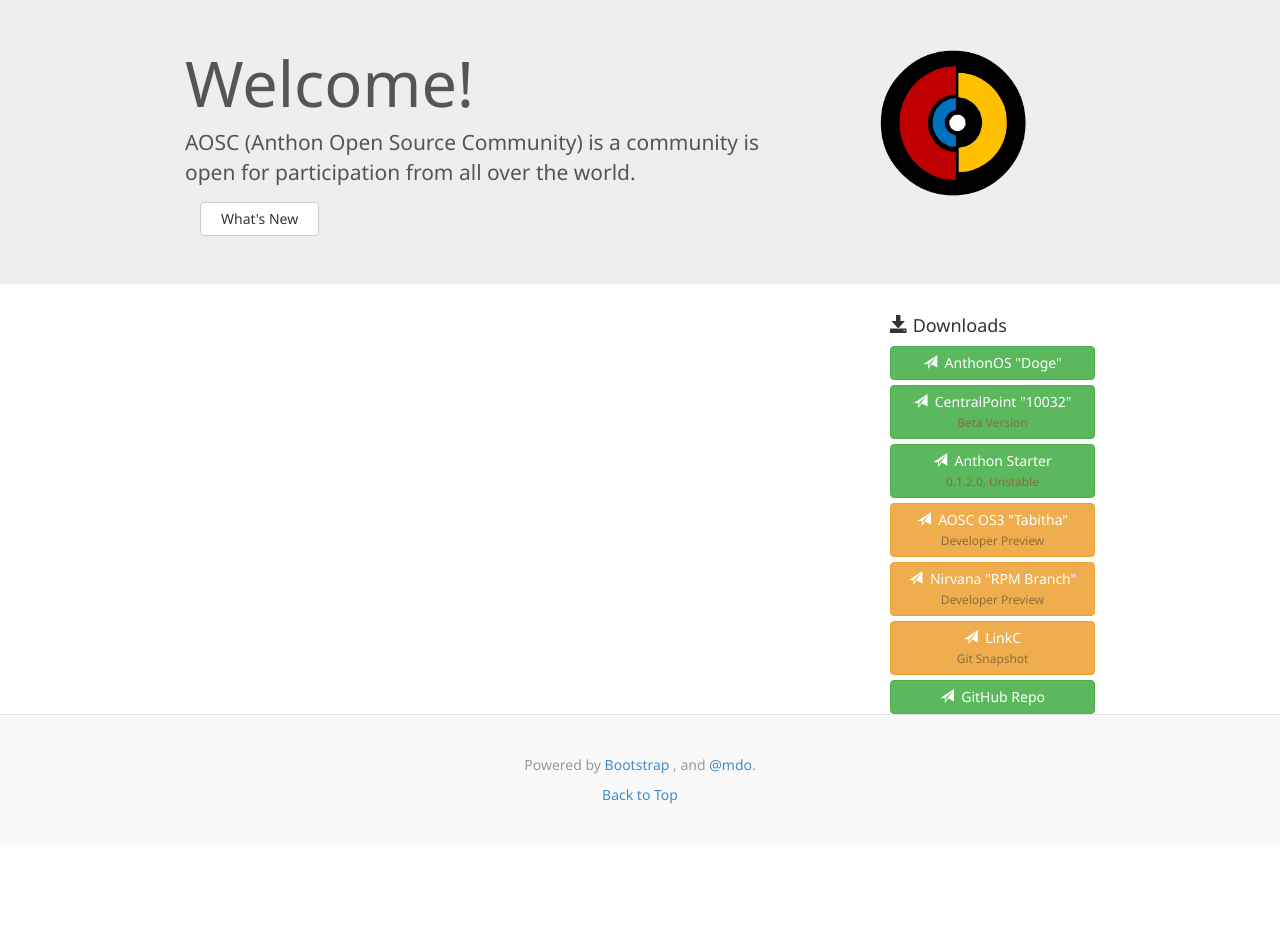
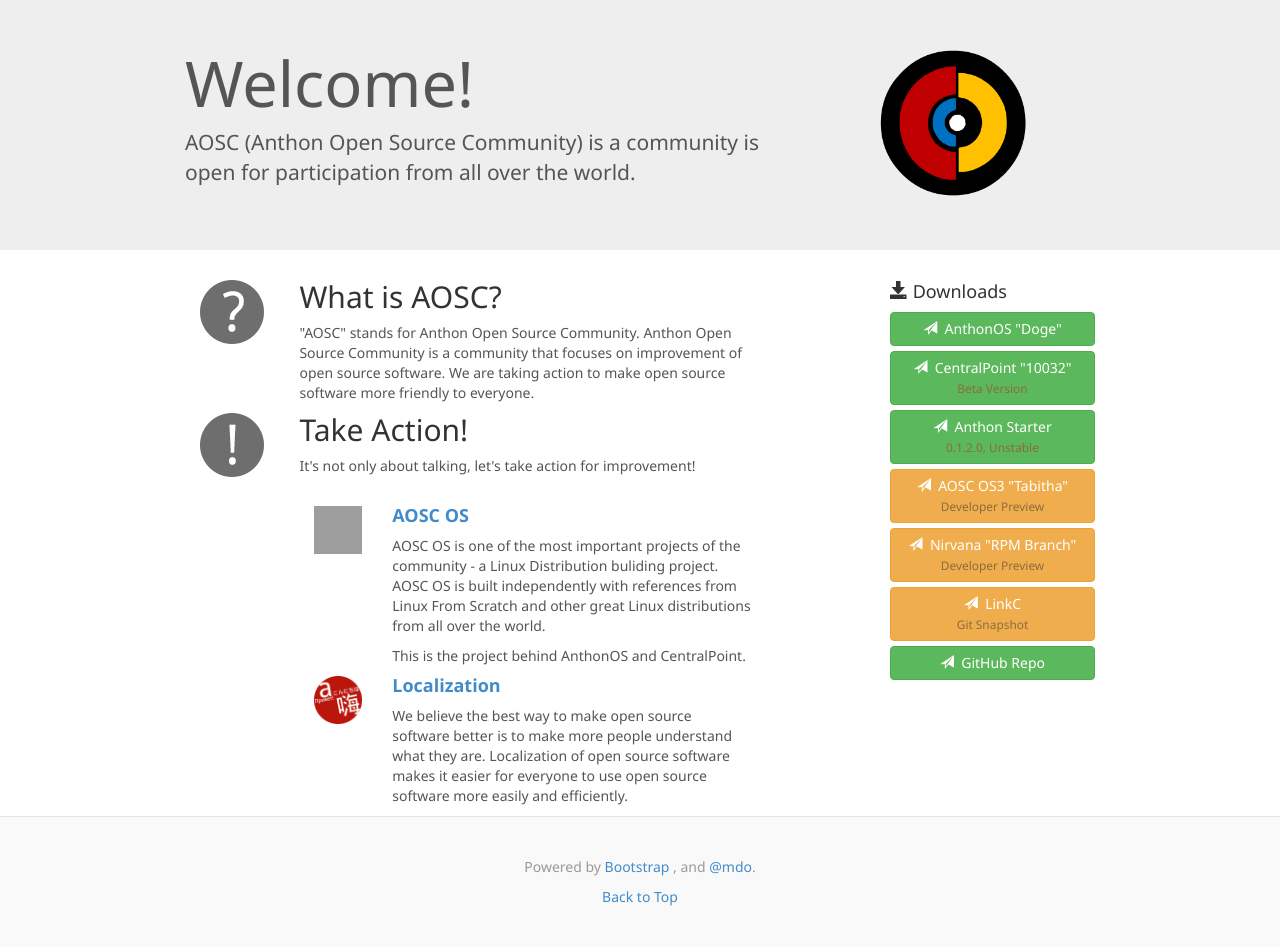
Before and after one commit to AOSC-Archive/community-portal, a PHP site: page / in a window 1280 px wide. Shown: the part 50-997 px from the top of the page. Before the commit the page ends 854 px from the top, so only its background shows below. Run offline with PHP 8.4, Linux system fonts and the light colour scheme; grey boxes are pictures that could not be loaded.

Commit message:
found a way

```diff
--- a/index.php
+++ b/index.php
@@ -24,13 +24,9 @@
 	<div class="row jumbotron">
 		<div class="container section-welcome">
 			<div class="col-md-8">
-			<h1>Welcome!</h1>
-			<p>AOSC (Anthon Open Source Community) is a community is open for participation from all over the world.</p>
-                        <div class="col-sm-3">
-				<a href="#" class="btn btn-default btn-md btn-block">What's New</a>
+				<h1>Welcome!</h1>
+				<p>AOSC (Anthon Open Source Community) is a community is open for participation from all over the world.</p>
 			</div>
-			</div>
-
 			<div class="col-md-4 shortcuts">
 				<img src="/img/aosc.png"/ width="192px" height"192px">
                         </div>
@@ -41,7 +37,41 @@
         <div class="row">
 		<div class="container">
 			<div class="col-md-8">
-				<div class="col-sm-2">
+				<div class="col-sm-1">
+					<img src="/img/question.png">
+				</div>
+				<div class="col-md-10 col-sm-offset-1">
+					<h2>What is AOSC?</h2>
+					<p>"AOSC" stands for Anthon Open Source Community. Anthon Open Source Community is a community that
+                                           focuses on improvement of open source software. We are taking action to make open source software
+                                           more friendly to everyone.</p>
+				</div>
+				<hr />
+				<div class="col-sm-1">
+					<img src="/img/claimation.png">
+				</div>
+				<div class="col-md-10 col-sm-offset-1">
+					<h2>Take Action!</h2>
+					<p>It's not only about talking, let's take action for improvement!</p><br />
+                                        <div class="col-sm-1">
+                                                <img src="/img/os3.png" width="48px" height="48px">
+                                        </div>
+                                        <div class="col-sm-10 col-sm-offset-1">
+                                                <h4><b><a href="http://portal.anthonos.org/aosc-os/">AOSC OS</a></b></h4>
+						<p>AOSC OS is one of the most important projects of the community - a Linux Distribution buliding
+                                                   project. AOSC OS is built independently with references from Linux From Scratch and other great
+                                                   Linux distributions from all over the world.</p>
+						<p>This is the project behind AnthonOS and CentralPoint.</p>
+                                        </div>
+					<div class="col-sm-1">
+						<img src="/img/localization.png" width="48px" height="48px">
+					</div>
+					<div class="col-sm-10 col-sm-offset-1">
+						<h4><b><a href="http://l10n.anthonos.org/">Localization</a></b></h4>
+						<p>We believe the best way to make open source software better is to make more people understand
+                                                   what they are. Localization of open source software makes it easier for everyone to use open
+                                                   source software more easily and efficiently.</p>
+					</div>
 				</div>
 			</div>
 			<div class="col-md-3 col-sm-offset-1">
```
